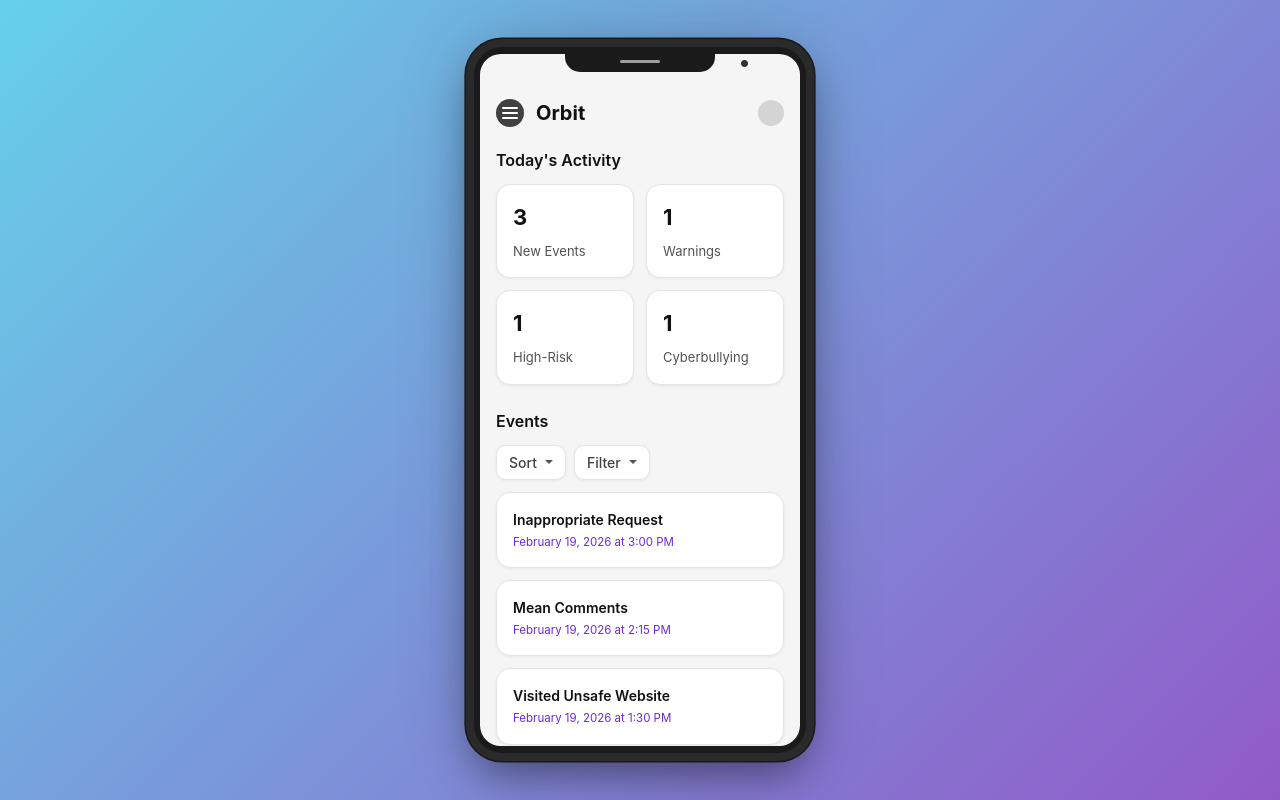
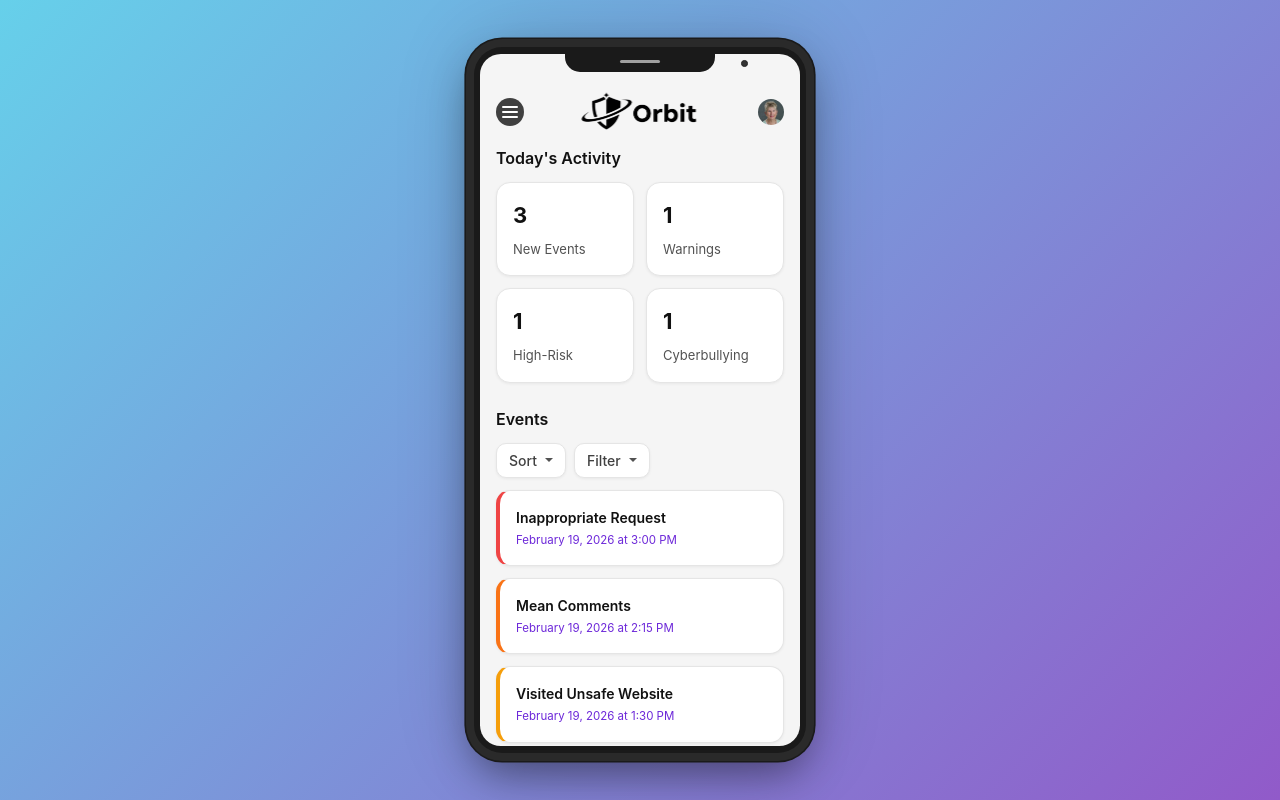
Before and after one commit to ashleykaring/orbit-ui, a React (Vite) app: page / in a window 1280 px wide. Built offline with nearby package versions, Linux system fonts and the light colour scheme.

Commit message:
Added profile picture, accent colors to events, removed non interactive menu items, made search bar functional, added logo to center

```diff
--- a/src/components/Dashboard.tsx
+++ b/src/components/Dashboard.tsx
@@ -21,9 +21,12 @@ export default function Dashboard({ isMenuOpen, toggleMenu }: DashboardProps) {
             <div className={`menu-line ${isMenuOpen ? 'menu-line--open' : ''}`}></div>
             <div className={`menu-line ${isMenuOpen ? 'menu-line--open' : ''}`}></div>
           </div>
-          <span className="orbit-text">Orbit</span>
+          {/* left side keeps menu only; centered logo below */}
         </div>
-        <div className="user-icon"></div>
+        <div className="header-center">
+          <img src="/orbit_logo_rectangle_tight_dark.png" alt="Orbit" className="orbit-logo" />
+        </div>
+        <img src="/profile.png" alt="Profile" className="user-icon" />
       </div>
       <TodayActivity activity={activitySelect} setActivity={setActivitySelect}/>
       <EventsSection activity={activitySelect} setActivity={setActivitySelect}/>
--- a/src/components/EventCard.tsx
+++ b/src/components/EventCard.tsx
@@ -39,8 +39,9 @@ export default function EventCard({ title, details }: EventCardProps) {
 
   return (
     <>
+      {/** derive severity class from details.severity (e.g., High -> event-card--severity-high) */}
       <div
-        className={`event-card ${reviewed ? 'event-card--reviewed' : ''}`}
+        className={`event-card ${details?.severity ? `event-card--severity-${details.severity.toLowerCase().replace(/\s+/g, '-')}` : ''} ${reviewed ? 'event-card--reviewed' : ''}`}
         onClick={handleCardClick}
         style={{ cursor: 'pointer', opacity: reviewed ? 0.5 : 1 }}
       >
--- a/src/components/SafetyRatingsPage.tsx
+++ b/src/components/SafetyRatingsPage.tsx
@@ -1,4 +1,5 @@
 import "../styles/Dashboard.css";
+import { useMemo, useState } from "react";
 
 type SafetyRatingsPageProps = {
   isMenuOpen?: boolean;
@@ -43,6 +44,13 @@ export default function SafetyRatingsPage({
   isMenuOpen,
   toggleMenu,
 }: SafetyRatingsPageProps) {
+  const [query, setQuery] = useState<string>("");
+
+  const filteredRatings = useMemo(() => {
+    const q = query.trim().toLowerCase();
+    if (!q) return appRatings;
+    return appRatings.filter((r) => r.appName.toLowerCase().includes(q));
+  }, [query]);
   return (
     <div className="dashboard">
       <div className="header">
@@ -58,26 +66,32 @@ export default function SafetyRatingsPage({
               className={`menu-line ${isMenuOpen ? "menu-line--open" : ""}`}
             ></div>
           </div>
-          <span className="orbit-text">Orbit</span>
         </div>
-        <div className="user-icon"></div>
+        <div className="header-center">
+          <img src="/orbit_logo_rectangle_tight_dark.png" alt="Orbit" className="orbit-logo" />
+        </div>
+        <img src="/profile.png" alt="Profile" className="user-icon" />
       </div>
 
       <div className="section">
         <h2 className="section-title">Safety Ratings</h2>
-        <div className="safety-search-bar" aria-hidden="true">
-          <span className="safety-search-icon"></span>
+        <div className="safety-search-bar">
+          <span className="safety-search-icon" aria-hidden="true"></span>
           <input
             className="safety-search-input"
             type="text"
             placeholder="Search apps"
-            readOnly
-            tabIndex={-1}
+            value={query}
+            onChange={(e) => setQuery(e.target.value)}
+            aria-label="Search apps"
           />
         </div>
         <div className="safety-list">
-          {appRatings.map((rating) => (
-            <div className="safety-card" key={rating.appName}>
+          {filteredRatings.length === 0 ? (
+            <div className="event-placeholder">No apps match your search.</div>
+          ) : (
+            filteredRatings.map((rating) => (
+              <div className="safety-card" key={rating.appName}>
               <div className="safety-app-name">{rating.appName}</div>
               <div className="safety-details-box">
                 <div className="safety-row">
@@ -94,7 +108,7 @@ export default function SafetyRatingsPage({
                 </div>
               </div>
             </div>
-          ))}
+          ))) }
         </div>
       </div>
     </div>
--- a/src/components/SideMenu.tsx
+++ b/src/components/SideMenu.tsx
@@ -33,7 +33,7 @@ export default function SideMenu({ isOpen, onClose, onNavigate }: SideMenuProps)
           <a href="#" className="side-menu-item" onClick={handleNavigate("dashboard")}>
             <span>Home</span>
           </a>
-          <a href="#" className="side-menu-item" onClick={handleClose}>
+          {/* <a href="#" className="side-menu-item" onClick={handleClose}>
             <span>Profile</span>
           </a>
           <a href="#" className="side-menu-item" onClick={handleClose}>
@@ -47,13 +47,13 @@ export default function SideMenu({ isOpen, onClose, onNavigate }: SideMenuProps)
           </a>
           <a href="#" className="side-menu-item" onClick={handleClose}>
             <span>Archive</span>
-          </a>
+          </a> */}
           <a href="#" className="side-menu-item" onClick={handleNavigate("safety-ratings")}>
             <span>Safety Ratings</span>
           </a>
-          <a href="#" className="side-menu-item" onClick={handleClose}>
+          {/* <a href="#" className="side-menu-item" onClick={handleClose}>
             <span>Summary</span>
-          </a>
+          </a> */}
         </nav>
 
         <div className="side-menu-footer">
--- a/src/styles/Dashboard.css
+++ b/src/styles/Dashboard.css
@@ -71,6 +71,19 @@
   align-items: center;
   justify-content: space-between;
   margin-bottom: var(--space-5);
+  position: relative;
+}
+
+/* Centered header logo */
+.header-center {
+  position: absolute;
+  left: 50%;
+  top: 50%;
+  transform: translate(-50%, -50%);
+  display: flex;
+  align-items: center;
+  justify-content: center;
+  pointer-events: none;
 }
 
 .header-left {
@@ -80,16 +93,12 @@
 }
 
 .orbit-logo {
-  width: 28px;
-  height: 28px;
-  border-radius: 50%;
-  background: var(--color-gray-700);
-  cursor: pointer;
-  transition: background-color 0.2s var(--ease);
-  display: flex;
-  align-items: center;
-  justify-content: center;
-  color: var(--color-white);
+  height: 44px;
+  width: auto;
+  max-width: 320px;
+  display: block;
+  object-fit: contain;
+  pointer-events: none;
 }
 
 /* ===== MENU BUTTON ======== */
@@ -132,6 +141,12 @@
   height: 26px;
   border-radius: 50%;
   background: var(--color-gray-300);
+}
+
+/* Ensure profile img fits circular mask */
+.user-icon {
+  object-fit: cover;
+  display: inline-block;
 }
 
 /* ===== SECTION TITLES ======== */
@@ -281,6 +296,7 @@
   padding: var(--space-4);
   box-shadow: var(--shadow-sm);
   border: 1px solid var(--color-gray-200);
+  border-left: 4px solid transparent;
 }
 
 .event-title {
@@ -299,6 +315,23 @@
   background: var(--color-gray-100);
   border-radius: var(--radius-md);
   border: 1px dashed var(--color-gray-300);
+}
+
+/* Severity left-border indicators */
+.event-card--severity-low {
+  border-left-color: #10b981; /* green-500 */
+}
+.event-card--severity-medium {
+  border-left-color: #f59e0b; /* amber-500 */
+}
+.event-card--severity-high {
+  border-left-color: #ef4444; /* red-500 */
+}
+.event-card--severity-warning {
+  border-left-color: #f97316; /* orange-500 */
+}
+.event-card--severity-critical {
+  border-left-color: #b91c1c; /* darker red */
 }
 
 /* ===== SAFETY RATINGS ======= */
```
Also changed, not shown: public/orbit_logo_rectangle_tight_dark.png (added), public/profile.png (added).
